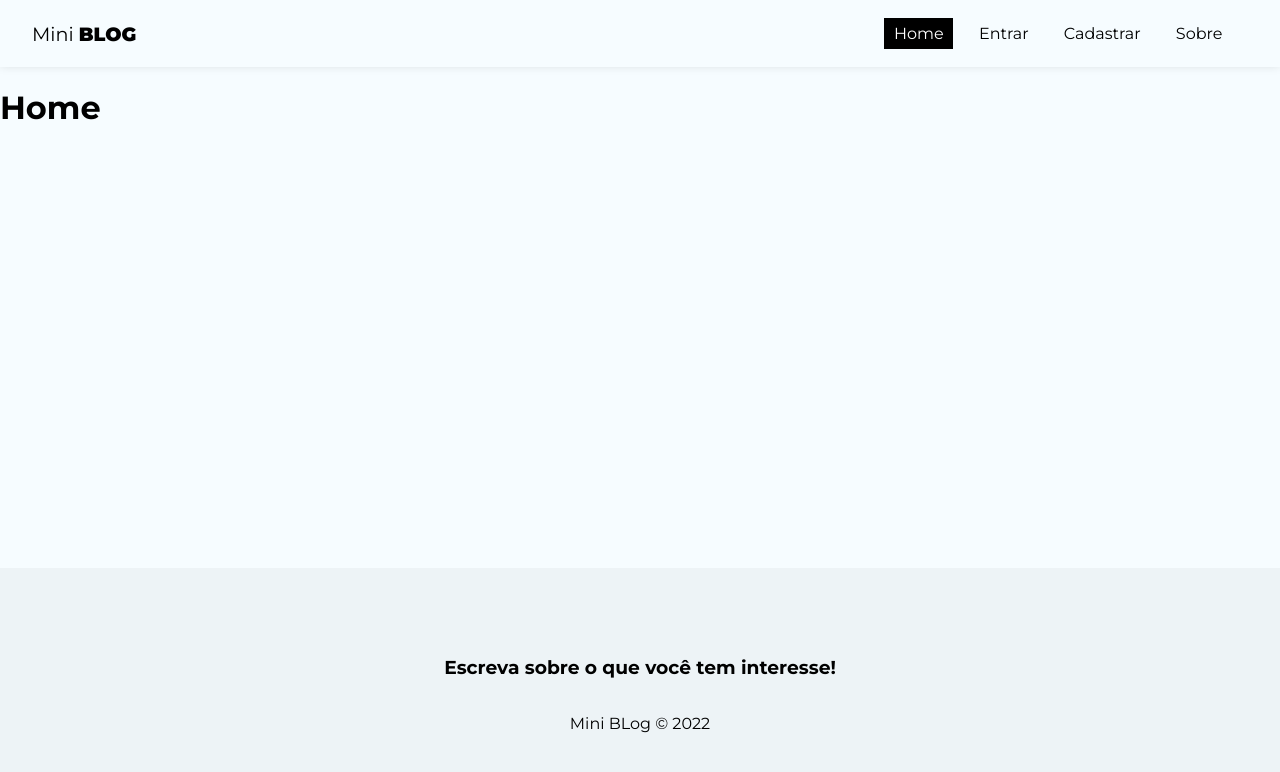
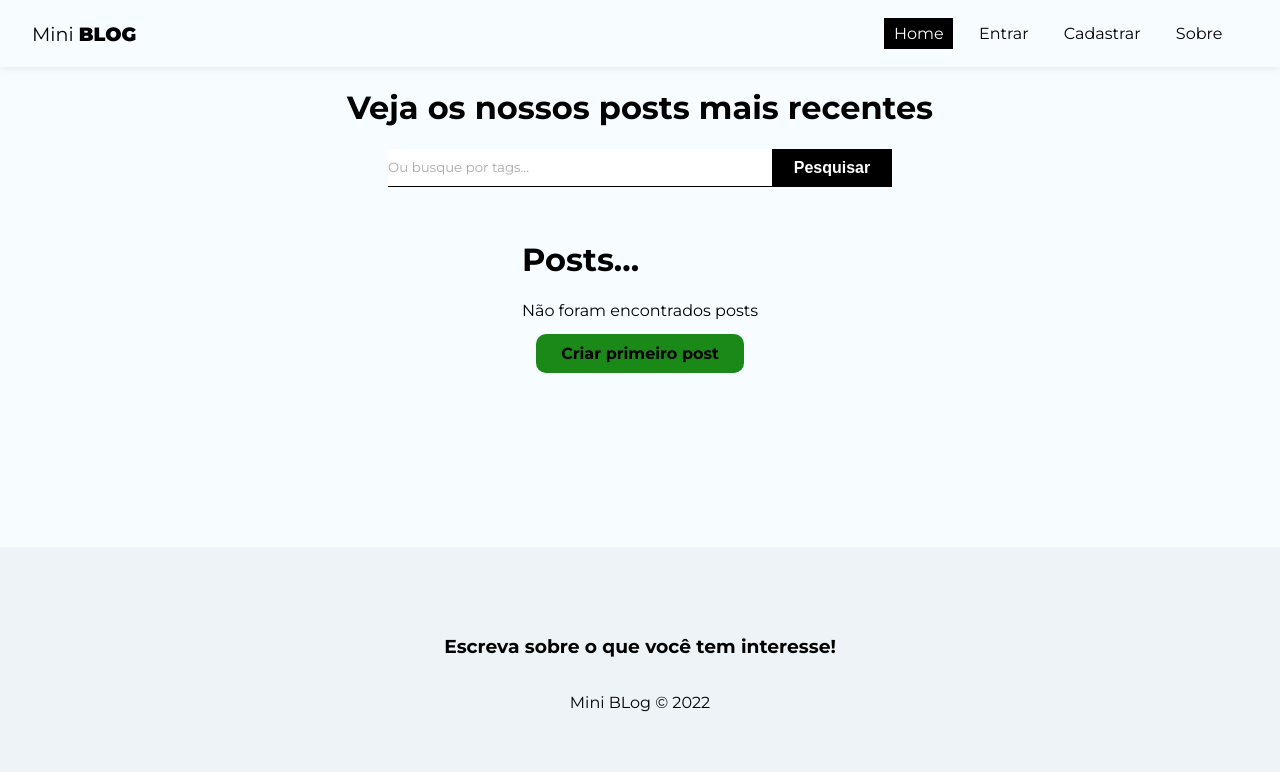
Before and after one commit to luizgustavoou/Miniblog, a React (Create React App) app: page / in a window 1280 px wide. Shown: the top 772 px of the page. Built offline with nearby package versions, Linux system fonts and the light colour scheme; no server answers.

Commit message:
Estruturando a home

```diff
--- a/src/App.js
+++ b/src/App.js
@@ -52,7 +52,7 @@ function App() {
                 element={!false ? <Register /> : <Navigate to="/" />}
               />
               <Route
-                path="/post/create"
+                path="/posts/create"
                 element={user ? <CreatePost /> : <Navigate to="/login" />}
               />
               <Route
--- a/src/components/Navbar.js
+++ b/src/components/Navbar.js
@@ -47,7 +47,7 @@ const Navbar = () => {
           <>
             <li>
               <NavLink
-                to="/post/create"
+                to="/posts/create"
                 className={({ isActive }) => (isActive ? styles.active : "")}
               >
                 Novo post
--- a/src/hooks/useAuthentication.js
+++ b/src/hooks/useAuthentication.js
@@ -11,6 +11,8 @@ import {
 import { useState, useEffect } from "react";
 
 export const useAuthentication = () => {
+  const auth = getAuth();
+
   const [error, setError] = useState(null);
   const [loading, setLoading] = useState(null);
 
@@ -18,7 +20,6 @@ export const useAuthentication = () => {
   // deal with memory leak
   const [cancelled, setCancelled] = useState(false);
 
-  const auth = getAuth();
 
   function checkIfIsCancelled() {
     if (cancelled) {
--- a/src/index.css
+++ b/src/index.css
@@ -72,6 +72,7 @@ textarea {
 }
 
 .btn.btn-dark {
+  color: #fff;
   background-color: #000;
   border-radius: 0;
 }
--- a/src/pages/Home/Home.js
+++ b/src/pages/Home/Home.js
@@ -1,10 +1,41 @@
 // CSS
 import styles from "./Home.module.css";
 
+// hooks
+import { useNavigate, Link } from "react-router-dom";
+import { useState } from "react";
+
+// components
+
 const Home = () => {
+  const [query, setQuery] = useState("");
+  const [posts] = useState([]);
+
+  const handleSubmit = (e) => {
+    e.preventDefault();
+  };
   return (
-    <div>
-      <h1>Home</h1>
+    <div className={styles.home}>
+      <h1>Veja os nossos posts mais recentes</h1>
+      <form onSubmit={handleSubmit} className={styles.search_form}>
+        <input
+          type="text"
+          placeholder="Ou busque por tags..."
+          onChange={(e) => setQuery(e.target.value)}
+        />
+        <button className="btn btn-dark">Pesquisar</button>
+      </form>
+      <div>
+        <h1>Posts...</h1>
+        {posts && posts.length == 0 && (
+          <div className={styles.noposts}>
+            <p>Não foram encontrados posts</p>
+            <Link to="/posts/create" className="btn">
+              Criar primeiro post
+            </Link>
+          </div>
+        )}
+      </div>
     </div>
   );
 };
--- a/src/pages/Home/Home.module.css
+++ b/src/pages/Home/Home.module.css
@@ -0,0 +1,32 @@
+.home {
+  display: flex;
+  flex-direction: column;
+  align-items: center;
+  justify-content: center;
+}
+
+.search_form {
+  max-width: 100%;
+  width: 60%;
+  display: flex;
+  justify-content: center;
+  margin-bottom: 2em;
+}
+
+.search_form input {
+  margin-rigth: 10px;
+  width: 50%;
+}
+
+.noposts {
+  text-align: center;
+}
+
+.noposts p {
+  margin-bottom: 1.5em;
+}
+
+.noposts a {
+  padding: 10px 25px;
+
+}
```
